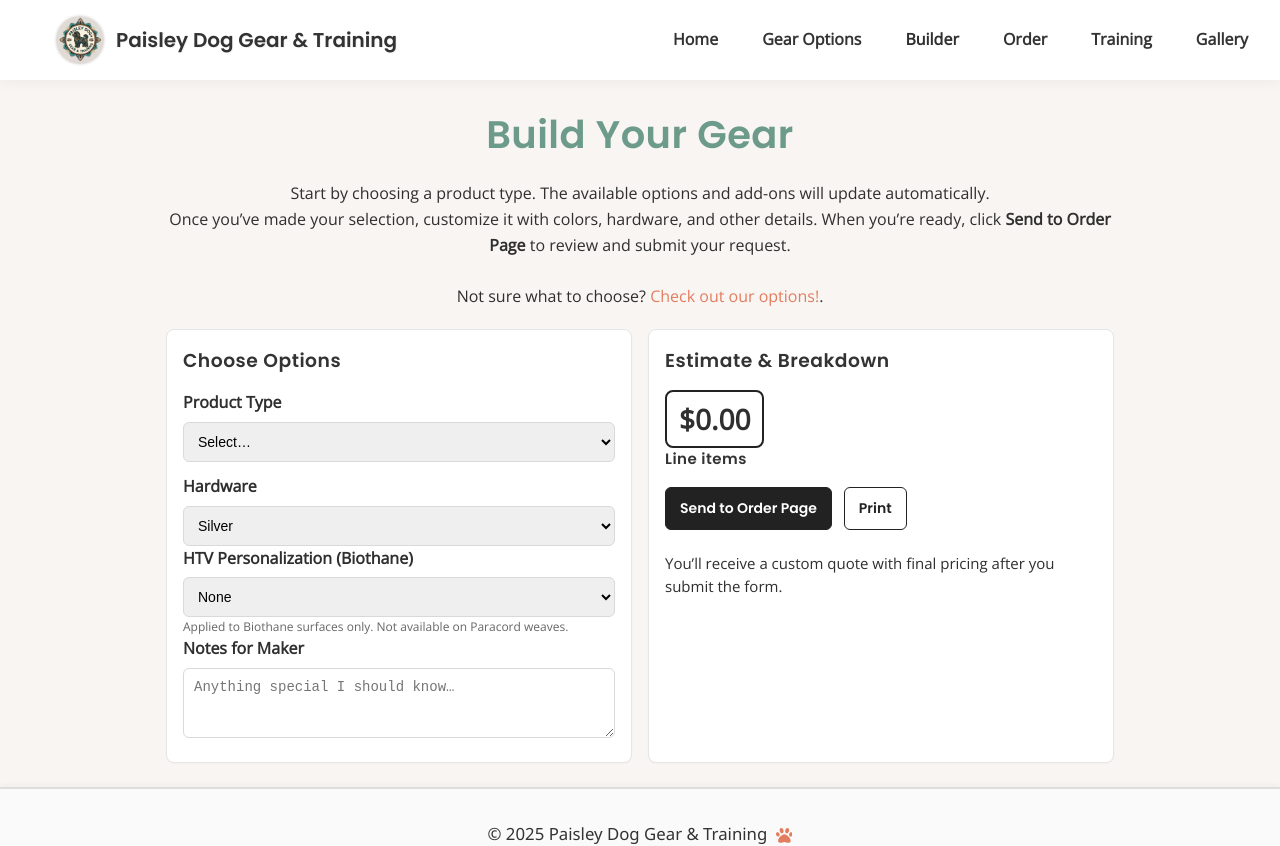
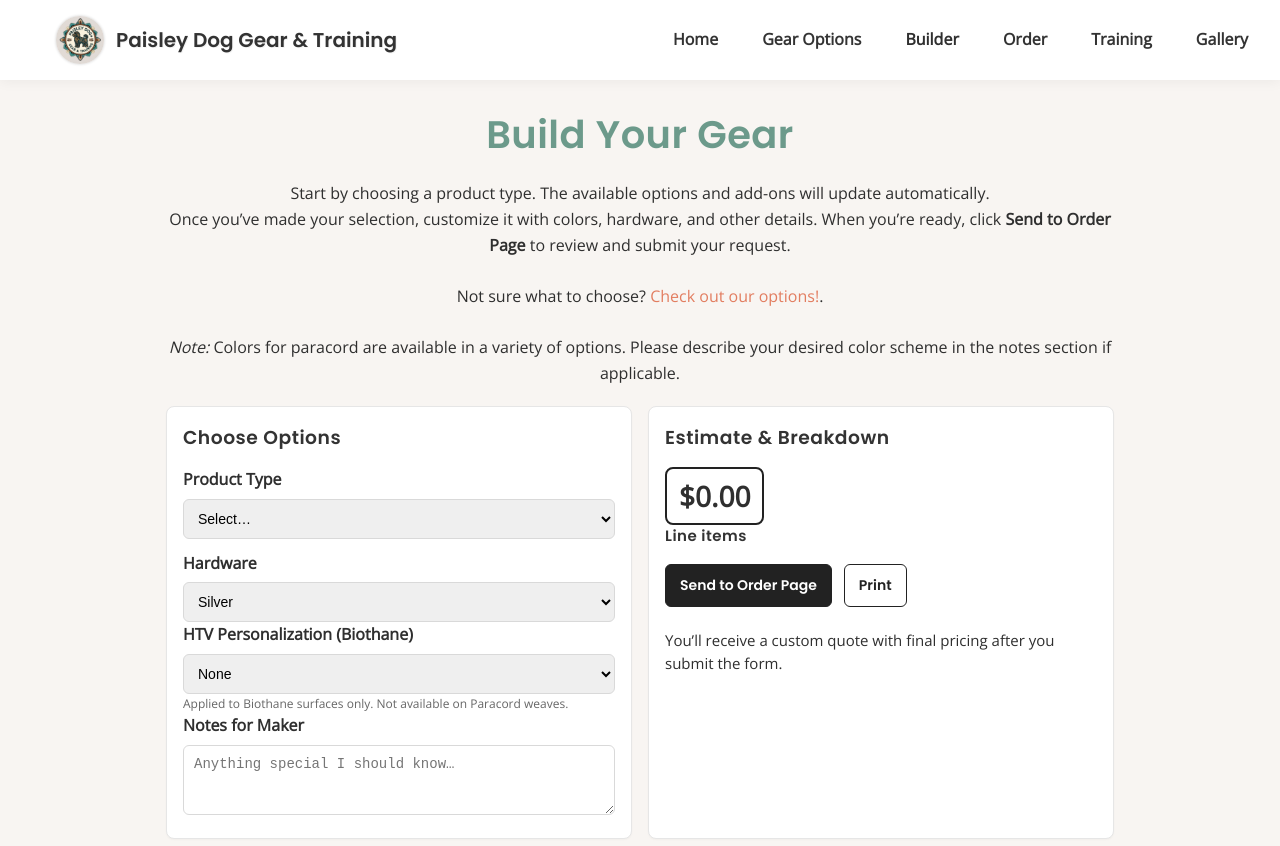
Before and after one commit to jpantano30/paisley-dog-gear, a React (Create React App) app: page /builder in a window 1280 px wide. Shown: the top 846 px of the page. Built offline with nearby package versions, Linux system fonts and the light colour scheme.

Commit message:
added view colors on builder page

```diff
--- a/src/pages/OrderForm.js
+++ b/src/pages/OrderForm.js
@@ -269,6 +269,7 @@ export default function OrderForm() {
           <div className="modal-content">
             <h2>Thank you!</h2>
             <p>Your request has been received. I’ll follow up via email soon.</p>
+            <p><em>Note: </em></p><p>All custom gear is made to order and may take 2-4 weeks to ship.</p>
             <button onClick={() => setShowModal(false)}>Close</button>
           </div>
         </div>
--- a/src/pages/ProductBuilder.js
+++ b/src/pages/ProductBuilder.js
@@ -581,7 +581,8 @@ export default function ProductBuilder() {
         <p>Start by choosing a product type. The available options and add-ons will update automatically.</p>
         <p>Once you’ve made your selection, customize it with colors, hardware, and other details. When you’re ready, click <strong>Send to Order Page</strong> to review and submit your request.</p>
         <br />
-        <p>Not sure what to choose? <Link to="/options">Check out our options!</Link>.</p>
+        <p>Not sure what to choose? <Link to="/options">Check out our options!</Link>.</p><br />
+        <p><em>Note: </em> Colors for paracord are available in a variety of options. Please describe your desired color scheme in the notes section if applicable.</p>
       </header>
 
       <div className="builder-grid">
```
